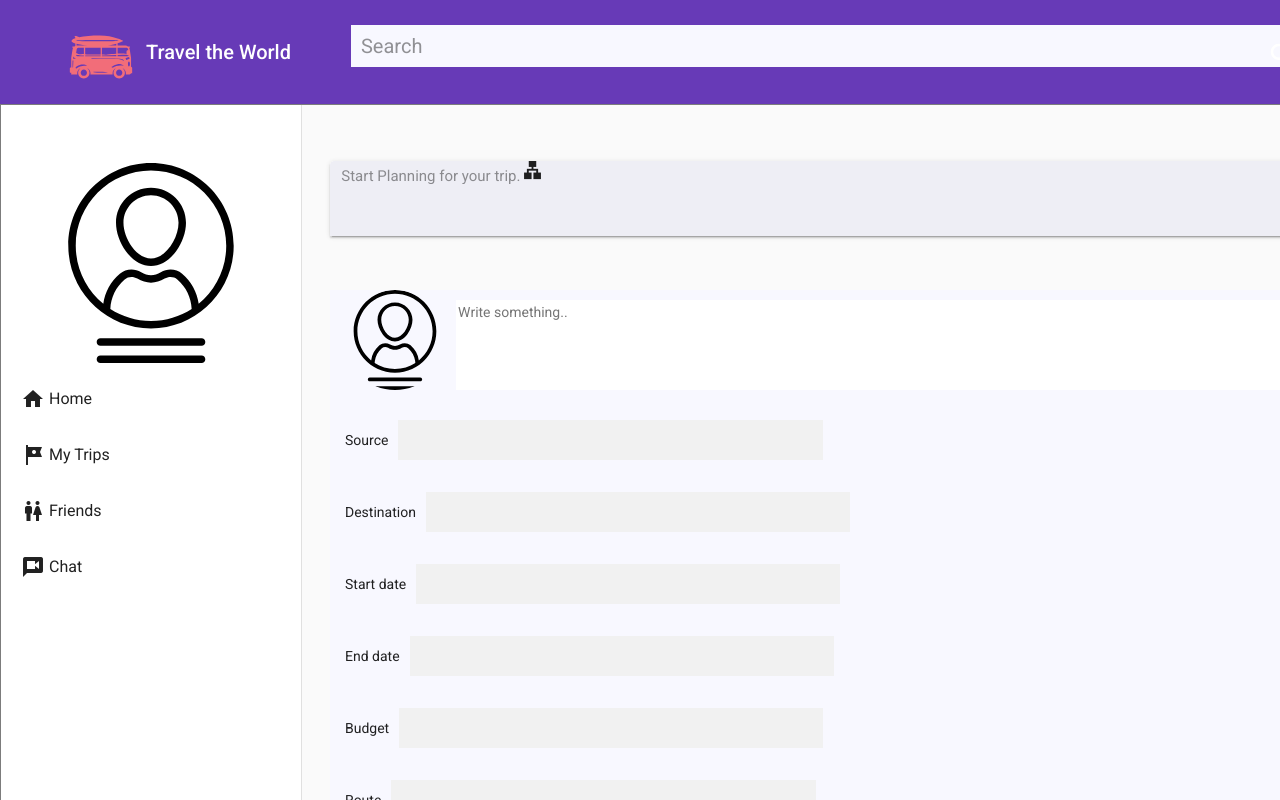
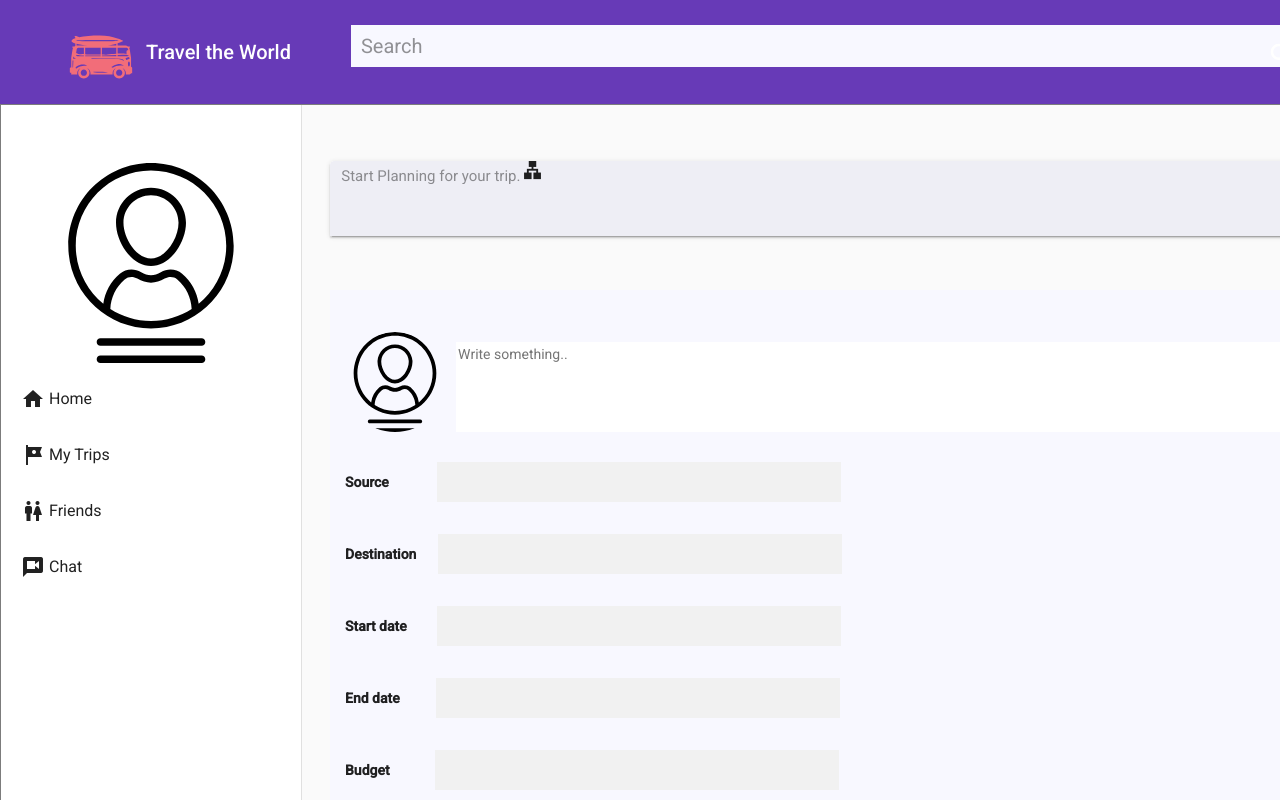
Before and after one commit to dmanoj17/TravelApp-master, an Angular app in the folder TravelAppUI/ClientApp/: page / in a window 1280 px wide. Shown: the top 800 px of the page. Built offline with nearby package versions, Linux system fonts and the light colour scheme.

Commit message:
formatted post page V1

```diff
--- a/TravelAppUI/ClientApp/src/app/post/post.css
+++ b/TravelAppUI/ClientApp/src/app/post/post.css
@@ -42,7 +42,7 @@
   height: 5em;
   width: 100em;
   padding-left: 0.001em;
-  background-color:ghostwhite;
+  background-color: ghostwhite;
 }
 
 /* Entire panel of post moving right/left*/
@@ -62,7 +62,7 @@
 
 input[type=text], input[type=date] {
   padding-top: 20em;
-  width: 42%;
+  width: 40%;
   padding: 10px;
   margin: 10px 0 22px 0;
   margin-left: 10px;
@@ -70,11 +70,12 @@ input[type=text], input[type=date] {
   display: inline-block;
   border: none;
   background: #f1f1f1;
+
 }
 
-input[type=checkbox] {
+input[type=radio] {
   padding-top: 20em;
-  width: 5%;
+  width: 10%;
   padding: 10px;
   margin: 10px 0 22px 0;
   margin-left: 10px;
@@ -82,7 +83,7 @@ input[type=checkbox] {
   display: inline-block;
   border: none;
   background: #f1f1f1;
-  vertical-align: middle;
+  text-align: left;
 }
 
 
@@ -101,7 +102,7 @@ input[type=checkbox] {
 .agerange {
   padding-top: 2em;
   width: 40%;
-  padding: 5px;
+  padding: 10px;
   margin: 10px 0 22px 0;
   margin-left: 10px;
   margin-right: 10px;
@@ -113,7 +114,7 @@ input[type=checkbox] {
 .route {
   padding-top: 2em;
   width: 40%;
-  padding: 5px;
+  padding: 10px;
   margin: 10px 0 22px 0;
   margin-left: 10px;
   margin-right: 10px;
@@ -143,8 +144,12 @@ input select, textarea {
   margin-left: 2em;
   width: 100%;
   margin-top: 2em;
+  padding-top:3em;
   text-align: left;
 }
+
+
+
 
 .plan {
   background-color: blue;
--- a/TravelAppUI/ClientApp/src/app/post/post.html
+++ b/TravelAppUI/ClientApp/src/app/post/post.html
@@ -32,19 +32,19 @@
     </mat-expansion-panel-header>
 
     <label for="source"><b>Source</b></label>
-    <input type="text" placeholder="Enter Source" name="source" id="source" required>
+    <input type="text" style="margin-left:28px;" placeholder="Enter Source" name="source" id="source" required>
 
     <label for="destination"><b>Destination</b></label>
     <input type="text" placeholder="Enter Destination" name="destination" id="destination" required>
 
     <label for="startdate"><b>Start Date</b></label>
-    <input type="date" placeholder="Enter Start Date" name="startdate" id="startdate" required>
+    <input type="date"  placeholder="Enter Start Date" name="startdate" id="startdate" required>
 
     <label for="enddate"><b>End Date</b></label>
-    <input type="date" placeholder="Enter End Date" name="enddate" id="enddate" required>
+    <input type="date" style="margin-left:23px;" placeholder="Enter End Date" name="enddate" id="enddate" required>
     <br />
     <label for="budget"><b>Budget</b></label>
-    <input type="text" placeholder="Enter budget" name="budget" id="budget" required>
+    <input type="text" style="margin-left:29px;" placeholder="Enter budget" name="budget" id="budget" required>
 
     <mat-expansion-panel>
       <mat-expansion-panel-header>
@@ -54,14 +54,14 @@
 
       </mat-expansion-panel-header>
 
-      <label for="cars"><b>Interested in</b></label>
-      <select id="gender" name="gender" class="gender">
+      <label for="gender"><b>Interested in</b></label>
+      <select id="gender" style="margin-left:23px; width:36.5%" name="gender" class="gender">
         <option value="Male">Male</option>
         <option value="Female">Female</option>
       </select>
-
+      <br />
       <label for="agerange"><b>Age Range</b></label>
-      <select id="agerange" name="agerange" class="agerange">
+      <select id="agerange" style="margin-left:32px; width:36.5%" name="agerange" class="agerange">
         <option value="20-25">20-25</option>
         <option value="25-30">25-30</option>
         <option value="30-35">30-35</option>
@@ -69,27 +69,28 @@
         <option value="40-45">40-45</option>
         <option value="50+">50+</option>
       </select>
+      <br />
 
-
-      <b class="privacy">Privacy</b>
-      <label for="friends">Friends</label>
-      <input type="checkbox" id="friends" name="friends"
-             checked>
-
-      <label for="strangers">Strangers</label>
-      <input type="checkbox" id="strangers" name="strangers">
-
-      <label for="onlyme">Only Me</label>
-      <input type="checkbox" id="onlyme" name="onlyme">
-
-      <br />
       <label for="route"><b>Route</b></label>
-      <select id="route" name="route" class="route">
+      <select id="route" style="margin-left:62px; width:36.5%" name="route" class="route">
         <option value="Water">Water</option>
         <option value="Road">Road</option>
         <option value="Rail">Rail</option>
         <option value="Random">Random</option>
       </select>
+      <br />
+
+      <b class="privacy">Privacy</b>
+
+
+
+      <input type="radio" id="male" name="friends" value="friends">
+      <label for="friends" style="margin-left:-50px;">Friends</label>
+      <input type="radio" id="public" name="public" value="public">
+      <label for="public" style="margin-left:-50px;">Public</label>
+      <input type="radio" id="onlyme" name="onlyme" value="onlyme">
+      <label for="onlyme" style="margin-left:-50px;">Only me</label>
+
 
     </mat-expansion-panel>
   </mat-expansion-panel>
@@ -125,23 +126,25 @@
 
     </div>
     <br />
-    <label for="source">Source</label>
-    <input type="text" id="source" name="source">
-    <br />
-    <label for="destination">Destination</label>
-    <input type="text" id="destination" name="destination">
-    <br />
-    <label for="startdate">Start date</label>
-    <input type="text" id="startdate" name="startdate">
-    <br />
-    <label for="enddate">End date</label>
-    <input type="text" id="enddate" name="enddate">
-    <br />
-    <label for="budget">Budget</label>
-    <input type="text" id="budget" name="budget">
-    <br />
-    <label for="route">Route</label>
-    <input type="text" id="route" name="route">
+
+      <label for="source"><b>Source</b></label>
+      <input type="text" style="margin-left:48px;" id="source" name="source">
+      <br />
+      <label for="destination"><b>Destination</b></label>
+      <input type="text" style="margin-left:22px;" id="destination" name="destination">
+      <br />
+      <label for="startdate"><b>Start date</b></label>
+      <input type="text" style="margin-left:30px;" id="startdate" name="startdate">
+      <br />
+      <label for="enddate"><b>End date</b></label>
+      <input type="text" style="margin-left:36px;" id="enddate" name="enddate">
+      <br />
+      <label for="budget"><b>Budget</b></label>
+      <input type="text" style="margin-left:45px;"  id="budget" name="budget">
+      <br />
+      <label for="route"><b>Route</b></label>
+      <input type="text" style="margin-left:52px;"  id="route" name="route">
+
   </form>
 
 
```
